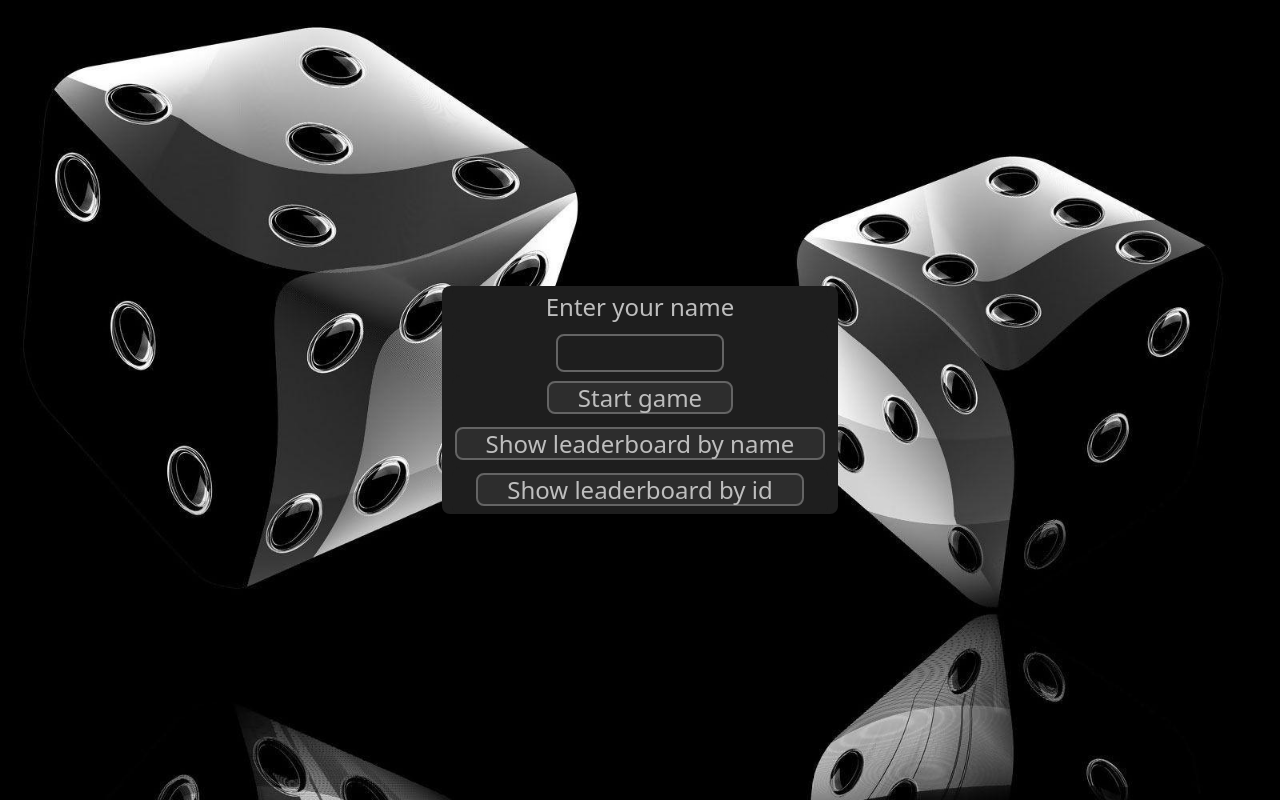
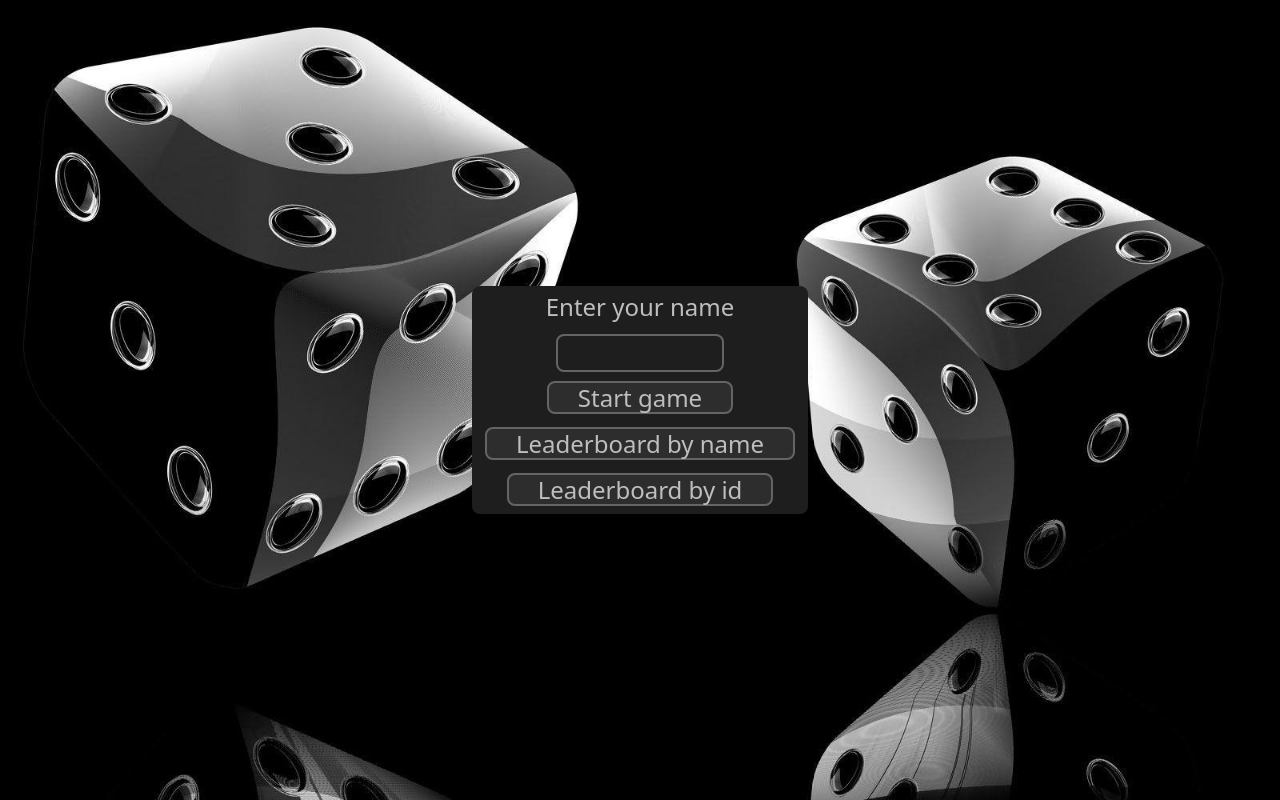
Before and after one commit to Jusaii/yatzy, a React (Vite) app: page / in a window 1280 px wide. Built offline with nearby package versions, Linux system fonts and the light colour scheme.

Commit message:
change leaderboard visuals

```diff
--- a/src/App.jsx
+++ b/src/App.jsx
@@ -131,12 +131,12 @@ const App = () => {
             </tr>
             <tr>
               <td className="gameover-table">
-                <Button handleClick={() => showLeaderBoard('name')} text="Show leaderboard by name" className="gameover-buttons" />
+                <Button handleClick={() => showLeaderBoard('name')} text="Leaderboard by name" className="gameover-buttons" />
               </td>
             </tr>
             <tr>
               <td className="gameover-table">
-                <Button handleClick={() => showLeaderBoard('id')} text="Show leaderboard by id" className="gameover-buttons" />
+                <Button handleClick={() => showLeaderBoard('id')} text="Leaderboard by id" className="gameover-buttons" />
               </td>
             </tr>
           </tbody>
@@ -152,7 +152,7 @@ const App = () => {
           <tbody>
             <tr>
               <td className="leaderboard-screen">
-                <p className="gameover-text">Top 20 players</p>
+                <p className="gameover-text">Leaderboard</p>
               </td>
             </tr>
             <tr>
```
